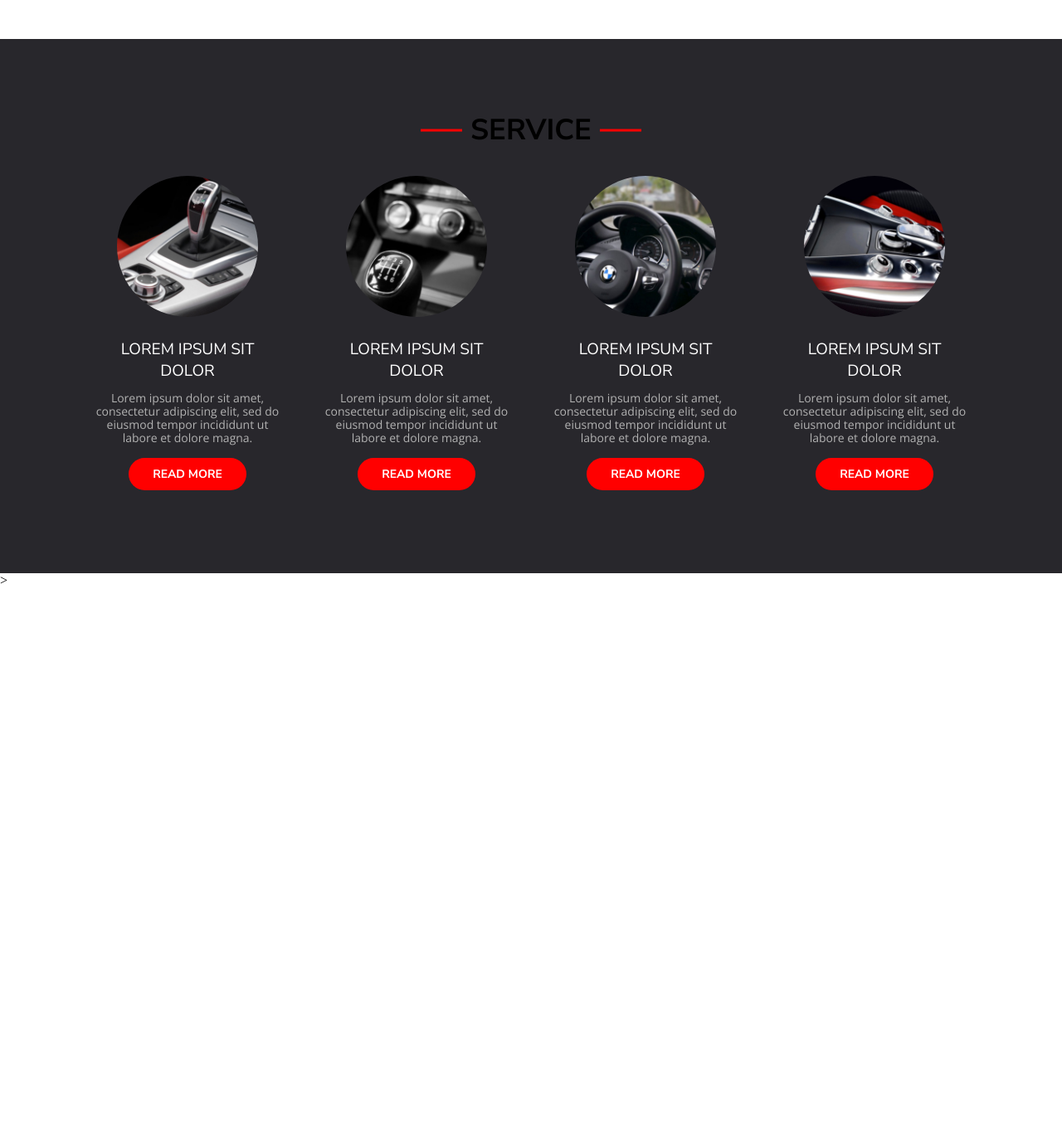
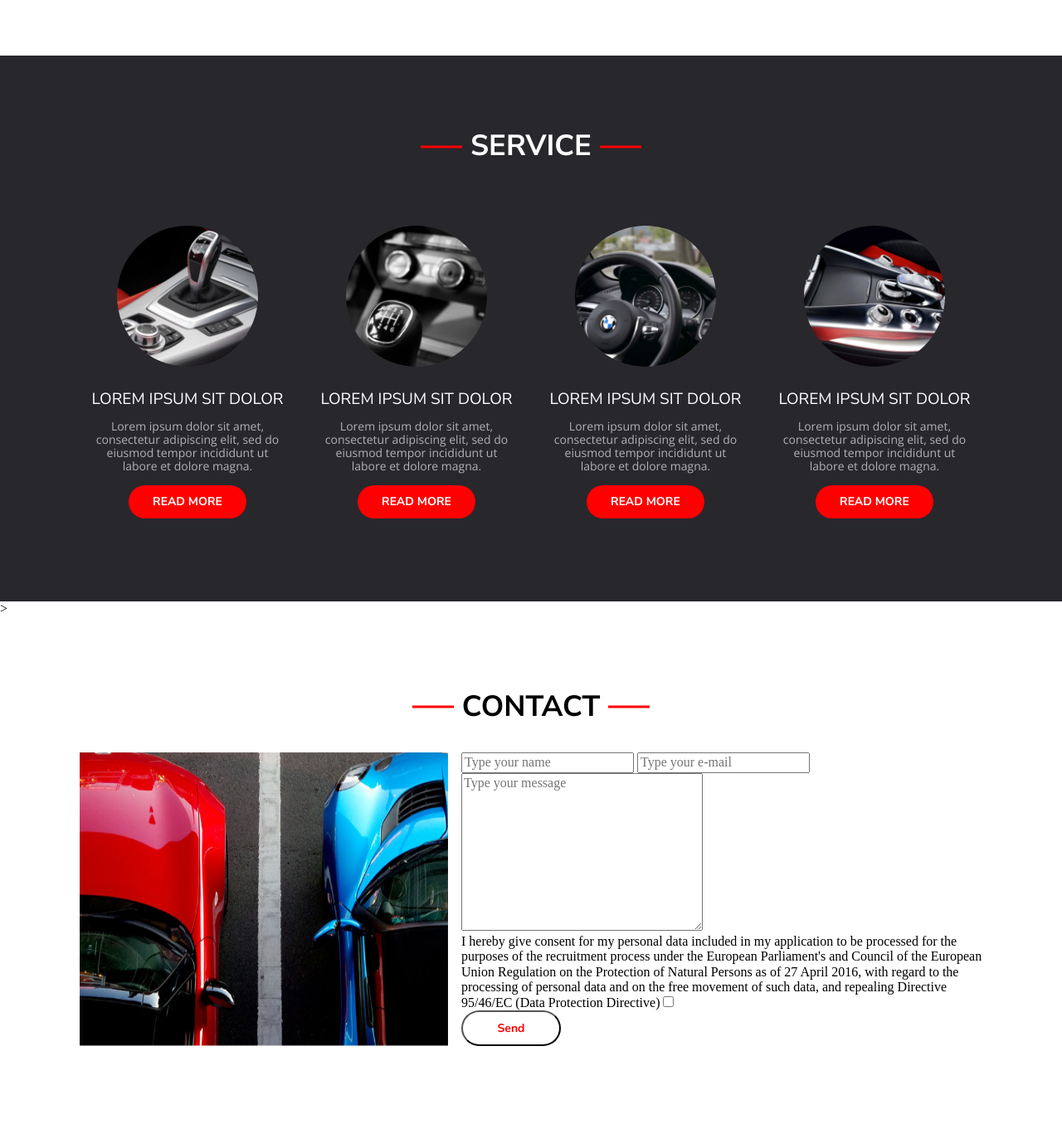
Before and after one commit to MichalPlonka92/car_sharing_, a plain HTML site: page index.html in a window 1280 px wide. Shown: the part 1416-2777 px from the top of the page at 83% size. Before the commit the page ends 2125 px from the top, so only its background shows below. Drawn offline with nearby package versions, Linux system fonts and the light colour scheme.

Commit message:
form html structure

```diff
--- a/index.html
+++ b/index.html
@@ -74,7 +74,7 @@
     </section>
     <section class="box box--dark">
         <div class="box__inner">
-            <h2 class="hdl hld--dark">SERVICE</h2>
+            <h2 class="hdl hdl--dark">SERVICE</h2>
             <div class="cols">
                 <div class="service">
                     <img src="./src/images/mini1.png" alt="Service Image" class="service__img">
@@ -103,6 +103,29 @@
             </div>
         </div>
     </section>>
+    <section class="box">
+        <div class="box__inner">
+            <h2 class="hdl">CONTACT</h2>
+            <div class="cols">
+                <img class="formPhoto" src="./src/images/form_photo.png" alt="Form Photo">
+                <form class="contactForm">
+                    <input type="text" class="contactForm__input" placeholder="Type your name">
+                    <input type="email" class="contactForm__input" placeholder="Type your e-mail">
+                    <textarea cols="30" rows="10" placeholder="Type your message"></textarea>
+                    <div class="contactForm__group">
+                        <label for="agreement">I hereby give consent for my personal data included in my application to
+                            be processed for the purposes of the recruitment process under the European Parliament's and
+                            Council of the European Union Regulation on the Protection of Natural Persons as of 27 April
+                            2016, with regard to the processing of personal data and on the free movement of such data,
+                            and repealing Directive 95/46/EC (Data Protection Directive)</label>
+                        <input type="checkbox" id="agreement">
+                    </div>
+                    <input type="submit" value="Send" class="btn btn--sm btn--outline">
+                </form>
+            </div>
+        </div>
+    </section>
+
 </main>
 
 </body>
--- a/src/styles/styles.css
+++ b/src/styles/styles.css
@@ -18,36 +18,34 @@ html, body {
     font-size: 16px;
 }
 
-.hdl{
+.hdl {
     text-align: center;
     font-size: 2.1875rem;
     color: var(--black);
-    font-family: "Nunito Sans", sans-serif;
+    font-family: 'Nunito Sans', sans-serif;
     font-weight: 700;
     text-transform: uppercase;
     position: relative;
     margin-bottom: 2.1875rem;
-
 }
 
 .hdl::before, .hdl::after {
-    content: "";
+    content: '';
     width: 3.125rem;
-    height: .1825rem;
+    height: .1875rem;
     background-color: var(--primary);
     display: inline-block;
     position: absolute;
     top: 50%;
     transform: translate(-3.75rem, -50%);
 }
+
 .hdl::after {
-    transform: translate(.625rem, -50%);
+    transform: translate(0.625rem, -50%);
 }
-
-.hdl--dark{
+.hdl--dark {
     color: var(--white);
     margin-bottom: 4.6875rem;
-
 }
 
 .btn {
@@ -61,7 +59,7 @@ html, body {
     padding: 1.375rem;
     border-radius: 2.5rem;
     transition: all 400ms ease-in-out;
-    font-family: "Nunito Sans", sans-serif;
+    font-family: 'Nunito Sans', sans-serif;
     text-align: center;
 }
 
@@ -92,14 +90,15 @@ html, body {
 .btn--sm {
     padding: .625rem .6875rem;
     min-width: 7.5rem;
-    font-size: 0.875rem;
+    font-size: .875rem;
 }
+
 .btn--primary {
     color: var(--white);
     background-color: var(--primary);
 }
 
-.btn--primary:hover{
+.btn--primary:hover {
     color: var(--primary);
     background-color: var(--white);
 }
@@ -224,18 +223,17 @@ html, body {
 
 .hero .hero__btn.hero__btn--primary {
     margin-right: 1.5625rem;
-
 }
 
-.main {}
+.main {
+}
 
 .box {
     padding-top: 3.75rem;
     padding-bottom: 6.25rem;
-
 }
 
-.box--dark{
+.box--dark {
     background-color: var(--gray-8);
 }
 
@@ -249,16 +247,15 @@ html, body {
 
 .cols {
     display: flex;
+    column-gap: 1rem;
     justify-content: space-between;
-    column-gap: 1rem;
 }
 
 .article {
-    font-family: "Nunito Sans", sans-serif;
+    font-family: 'Nunito Sans', sans-serif;
     color: var(--gray-3);
+}
 
-
-}
 .article .article__img {
     margin-bottom: 1.375rem;
 }
@@ -266,24 +263,23 @@ html, body {
 .article .article__hdl {
     text-transform: uppercase;
     font-size: 1.1875rem;
-    line-height: 1.37rem;
+    line-height: 1.37;
     font-weight: 500;
     margin: 0 0 .75rem 0;
+}
 
+.article .article__lead {
+    font-size: .875rem;
+    font-family: 'Open Sans', sans-serif;
+    font-weight: 300;
+    margin: 0 0 .9375rem 0;
+    max-width: 16.25rem;
 }
 
 
-.article .article__lead {
-    font-family: "Open Sans", sans-serif;
-    font-size: .875rem;
-    font-weight: 300;
-    margin: 0  0 .9575rem 0;
-
-}
-
 .service {
     text-align: center;
-    max-width: 14.375rem;
+    max-width: 14.675rem;
     margin-inline: auto;
 }
 .service .service__img {
```
Also changed, not shown: src/images/form_photo.png (renamed from src/images/Form Photo.png), src/images/form_photo@2x.png (renamed from src/images/Form Photo@2x.png).
